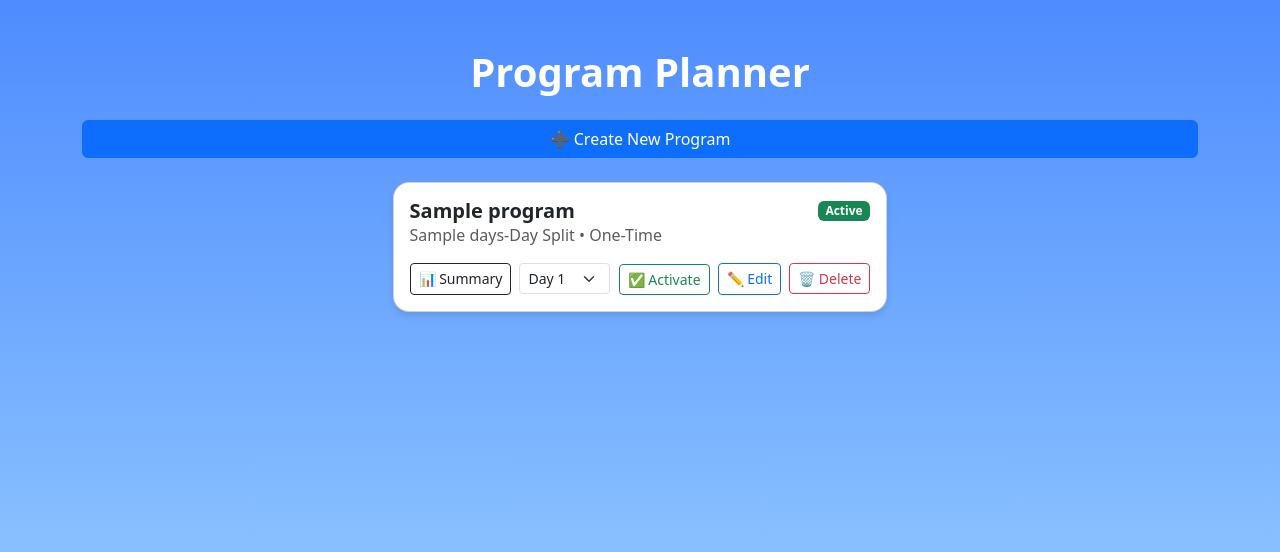
After one commit to Calebf2424/Workout-Logger, a Flask app: page /programs in a window 1280 px wide. The commit adds this page. Shown: the top 552 px of the page. Run offline with Flask 3, Linux system fonts and the light colour scheme; the visitor is signed in with stand-in values (Sample User, id 1); a database or web service that is not in the repository returns one stand-in record (values such as "Sample title"); some libraries are stand-ins or nearby versions.

Commit message:
programs

```diff
--- a/app.py
+++ b/app.py
@@ -20,6 +20,8 @@ create_custom_exercise_table()
 create_planned_routines_table()
 create_routine_sets_table()
 create_user_settings_table()
+create_programs_table()
+create_program_routines_table()
 
 # --- SESSION HANDLING ---
 @app.before_request
@@ -481,6 +483,81 @@ def dev_usernames():
     return jsonify({"usernames": names})
 
 #programming routes
-@app.route("/split", methods=["GET", "POST"])
-def workout_split():
-    return render_template("index.html")
+@app.route("/programs")
+def view_programs():
+    user_id = get_current_user_id()
+    programs = get_user_programs(user_id)
+    return render_template("programs.html", programs=programs)
+
+@app.route("/create-program", methods=["GET", "POST"])
+def create_program():
+    user_id = get_current_user_id()
+    all_routines = get_all_routines(user_id)
+    settings = get_settings()
+
+    if request.method == "POST":
+        name = request.form.get("name", "").strip()
+        days = int(request.form.get("days", 3))
+        loop = request.form.get("loop") == "on"
+
+        if not name or days < 1 or days > 10:
+            flash("Invalid input.", "danger")
+            return redirect(url_for("create_program"))
+
+        program_id = insert_program(user_id, name, days, loop)
+
+        for i in range(days):
+            routine_id = request.form.get(f"routine_day_{i}")
+            if routine_id == "rest":
+                continue  # Skip rest days
+            insert_program_routine(program_id, i, int(routine_id))
+
+        flash("Program created!", "success")
+        return redirect(url_for("view_programs"))
+
+    return render_template("create_program.html", routines=all_routines, settings=settings)
+
+@app.route("/activate-program/<int:program_id>", methods=["POST"])
+def activate_selected_program(program_id):
+    user_id = get_current_user_id()
+    deactivate_all_programs(user_id)
+
+    # Get selected start day from form (defaults to 0)
+    start_day = int(request.form.get("start_day", 0))
+    activate_program(program_id, start_day)
+
+    flash("Program activated.", "success")
+    return redirect(url_for("view_programs"))
+
+@app.route("/delete-program/<int:program_id>", methods=["POST"])
+def delete_selected_program(program_id):
+    delete_program(program_id)
+    flash("Program deleted.", "danger")
+    return redirect(url_for("view_programs"))
+
+@app.route("/program-summary/<int:program_id>")
+def program_summary(program_id):
+    user_id = get_current_user_id()
+    program = get_program_by_id(program_id)
+    routines = get_program_routines(program_id)
+
+    # Expand sets for each routine and count muscles
+    total_sets = {}
+    for r in routines:
+        if r["routine_id"]:
+            sets = expand_routine_sets(get_sets_for_routine(r["routine_id"]))
+            mc = summarize_muscles(sets, user_id)
+            for m, count in mc.items():
+                total_sets[m] = total_sets.get(m, 0) + count
+
+    # Fill in zeros for missing muscles
+    full_counts = {m: total_sets.get(m, 0) for m in preferred_order}
+
+    return render_template("program_summary.html", program=program,
+                           routines=routines,
+                           set_counts=full_counts,
+                           preferred_order=preferred_order)
+
+@app.route("/edit-program/<int:program_id>", methods=["GET", "POST"])
+def edit_program(program_id):
+    return handle_edit_program(program_id)
--- a/data.py
+++ b/data.py
@@ -304,3 +304,35 @@ def render_edit_routine_form(routine_id):
                            settings=settings,
                            exercises=all_exercises,
                            muscle_groups=muscle_groups)
+
+def handle_edit_program(program_id):
+    user_id = get_current_user_id()
+    program = get_program_by_id(program_id)
+    all_routines = get_all_routines(user_id)
+    current_routines = get_program_routines(program_id)
+
+    if request.method == "POST":
+        name = request.form.get("name", "").strip()
+        days = int(request.form.get("days", 3))
+        loop = request.form.get("loop") == "on"
+
+        if not name or days < 1 or days > 10:
+            flash("Invalid input.", "danger")
+            return redirect(url_for("edit_program", program_id=program_id))
+
+        update_program_metadata(program_id, name, days, loop)
+        delete_program(program_id)
+
+        for i in range(days):
+            routine_id = request.form.get(f"routine_day_{i}")
+            if routine_id != "rest":
+                insert_program_routine(program_id, i, int(routine_id))
+
+        flash("Program updated!", "success")
+        return redirect(url_for("view_programs"))
+
+    return render_template("edit_program.html",
+                           program=program,
+                           routines=current_routines,
+                           all_routines=all_routines,
+                           settings=get_settings())
--- a/database.py
+++ b/database.py
@@ -280,3 +280,116 @@ def set_user_settings(user_id, rpe_enabled, timezone, max_weight):
                               timezone = EXCLUDED.timezone,
                               max_weight = EXCLUDED.max_weight
             """, (user_id, rpe_enabled, timezone, max_weight))
+
+#programming
+def create_programs_table():
+    with get_connection() as conn:
+        with conn.cursor() as cur:
+            cur.execute("""
+                CREATE TABLE IF NOT EXISTS programs (
+                    id SERIAL PRIMARY KEY,
+                    user_id INTEGER REFERENCES users(id),
+                    name TEXT NOT NULL,
+                    days INTEGER NOT NULL,
+                    loop BOOLEAN DEFAULT FALSE,
+                    is_active BOOLEAN DEFAULT FALSE,
+                    start_date DATE DEFAULT CURRENT_DATE
+                );
+            """)
+
+def create_program_routines_table():
+    with get_connection() as conn:
+        with conn.cursor() as cur:
+            cur.execute("""
+                CREATE TABLE IF NOT EXISTS program_routines (
+                    id SERIAL PRIMARY KEY,
+                    program_id INTEGER REFERENCES programs(id) ON DELETE CASCADE,
+                    day_index INTEGER NOT NULL,
+                    routine_id INTEGER REFERENCES planned_routines(id)
+                );
+            """)
+
+def insert_program(user_id, name, days, loop):
+    with get_connection() as conn:
+        with conn.cursor() as cur:
+            cur.execute("""
+                INSERT INTO programs (user_id, name, days, loop)
+                VALUES (%s, %s, %s, %s)
+                RETURNING id
+            """, (user_id, name, days, loop))
+            return cur.fetchone()["id"]
+
+def insert_program_routine(program_id, day_index, routine_id):
+    with get_connection() as conn:
+        with conn.cursor() as cur:
+            cur.execute("""
+                INSERT INTO program_routines (program_id, day_index, routine_id)
+                VALUES (%s, %s, %s)
+            """, (program_id, day_index, routine_id))
+def get_user_programs(user_id):
+    with get_connection() as conn:
+        with conn.cursor() as cur:
+            cur.execute("""
+                SELECT * FROM programs
+                WHERE user_id = %s
+                ORDER BY is_active DESC, id DESC
+            """, (user_id,))
+            return cur.fetchall()
+
+def get_program_by_id(program_id):
+    with get_connection() as conn:
+        with conn.cursor() as cur:
+            cur.execute("SELECT * FROM programs WHERE id = %s", (program_id,))
+            return cur.fetchone()
+
+def get_program_routines(program_id):
+    with get_connection() as conn:
+        with conn.cursor() as cur:
+            cur.execute("""
+                SELECT pr.day_index, pr.routine_id, r.name
+                FROM program_routines pr
+                JOIN planned_routines r ON pr.routine_id = r.id
+                WHERE pr.program_id = %s
+                ORDER BY pr.day_index
+            """, (program_id,))
+            return cur.fetchall()
+
+def deactivate_all_programs(user_id):
+    with get_connection() as conn:
+        with conn.cursor() as cur:
+            cur.execute("""
+                UPDATE programs
+                SET is_active = FALSE
+                WHERE user_id = %s
+            """, (user_id,))
+
+def activate_program(program_id):
+    with get_connection() as conn:
+        with conn.cursor() as cur:
+            cur.execute("""
+                UPDATE programs
+                SET is_active = TRUE,
+                    start_date = CURRENT_DATE
+                WHERE id = %s
+            """, (program_id,))
+
+def delete_program(program_id):
+    with get_connection() as conn:
+        with conn.cursor() as cur:
+            cur.execute("DELETE FROM programs WHERE id = %s", (program_id,))
+
+def update_program_metadata(program_id, name, days, loop):
+    with get_connection() as conn:
+        with conn.cursor() as cur:
+            cur.execute("""
+                UPDATE programs
+                SET name = %s,
+                    days = %s,
+                    loop = %s
+                WHERE id = %s
+            """, (name, days, loop, program_id))
+
+def delete_program_routines(program_id):
+    with get_connection() as conn:
+        with conn.cursor() as cur:
+            cur.execute("DELETE FROM program_routines WHERE program_id = %s", (program_id,))
--- /dev/null
+++ b/templates/programs.html
@@ -0,0 +1,56 @@
+{% extends "base.html" %}
+{% block title %}Programs – Workout Tracker{% endblock %}
+
+{% block content %}
+<h1 class="text-white fw-bold mb-4">Program Planner</h1>
+
+<a href="{{ url_for('create_program') }}" class="btn btn-primary w-100 mb-4">➕ Create New Program</a>
+
+{% if programs %}
+  <div class="row row-cols-1 g-3">
+    {% for p in programs %}
+      <div class="col">
+        <div class="card home-card p-3">
+          <div class="d-flex justify-content-between align-items-center">
+            <h5 class="fw-bold mb-0">{{ p.name }}</h5>
+            {% if p.active %}
+              <span class="badge bg-success">Active</span>
+            {% endif %}
+          </div>
+          <p class="mb-2 text-muted">
+            {{ p.days }}-Day Split • {{ "Looping" if p.loop else "One-Time" }}
+          </p>
+
+          <div class="d-flex flex-wrap gap-2 mt-2">
+            <!-- Summary -->
+            <a href="{{ url_for('program_summary', program_id=p.id) }}" class="btn btn-outline-dark btn-sm">📊 Summary</a>
+
+            <!-- Activate -->
+            <form method="POST" action="{{ url_for('activate_selected_program', program_id=p.id) }}">
+              <select name="start_day" class="form-select form-select-sm d-inline-block w-auto me-1">
+                {% for i in range(p.days) %}
+                  <option value="{{ i }}">Day {{ i + 1 }}</option>
+                {% endfor %}
+              </select>
+              <button type="submit" class="btn btn-outline-success btn-sm">✅ Activate</button>
+            </form>
+
+            <!-- Edit -->
+            <a href="{{ url_for('edit_program', program_id=p.id) }}" class="btn btn-outline-primary btn-sm">✏️ Edit</a>
+
+            <!-- Delete -->
+            <form method="POST" action="{{ url_for('delete_selected_program', program_id=p.id) }}"
+                  onsubmit="return confirm('Delete program: {{ p.name }}?');">
+              <button type="submit" class="btn btn-outline-danger btn-sm">🗑️ Delete</button>
+            </form>
+          </div>
+        </div>
+      </div>
+    {% endfor %}
+  </div>
+{% else %}
+  <div class="alert alert-info mt-4 text-center">
+    No programs yet. Click "Create New Program" to get started!
+  </div>
+{% endif %}
+{% endblock %}
```
Also changed, not shown: templates/index.html (+36 -17 lines).
